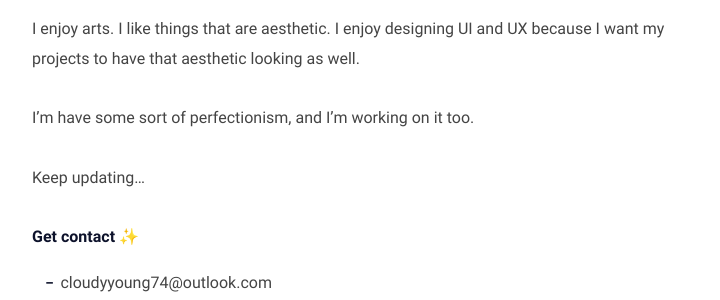
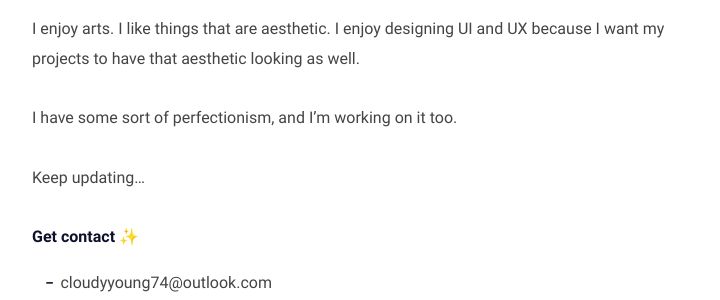
Before and after one commit to cloudyyoung/www.cloudyyoung.com, a Jekyll site: the page built from about.md, in a window 1280 px wide. Shown: the part 1725-2025 px from the top of the page, without its empty margins (278-998 px from the left). Built offline with Jekyll 4.4.1, drawn with Linux system fonts in a browser that asks for light colours.

```diff
--- a/about.md
+++ b/about.md
@@ -32,7 +32,7 @@ I'm thinking more graphically than logically. Under unexpected circumstances I w
 
 I enjoy arts. I like things that are aesthetic. I enjoy designing UI and UX because I want my projects to have that aesthetic looking as well.
 
-I'm have some sort of perfectionism, and I'm working on it too.
+I have some sort of perfectionism, and I'm working on it too.
 
 Keep updating...
 
```
